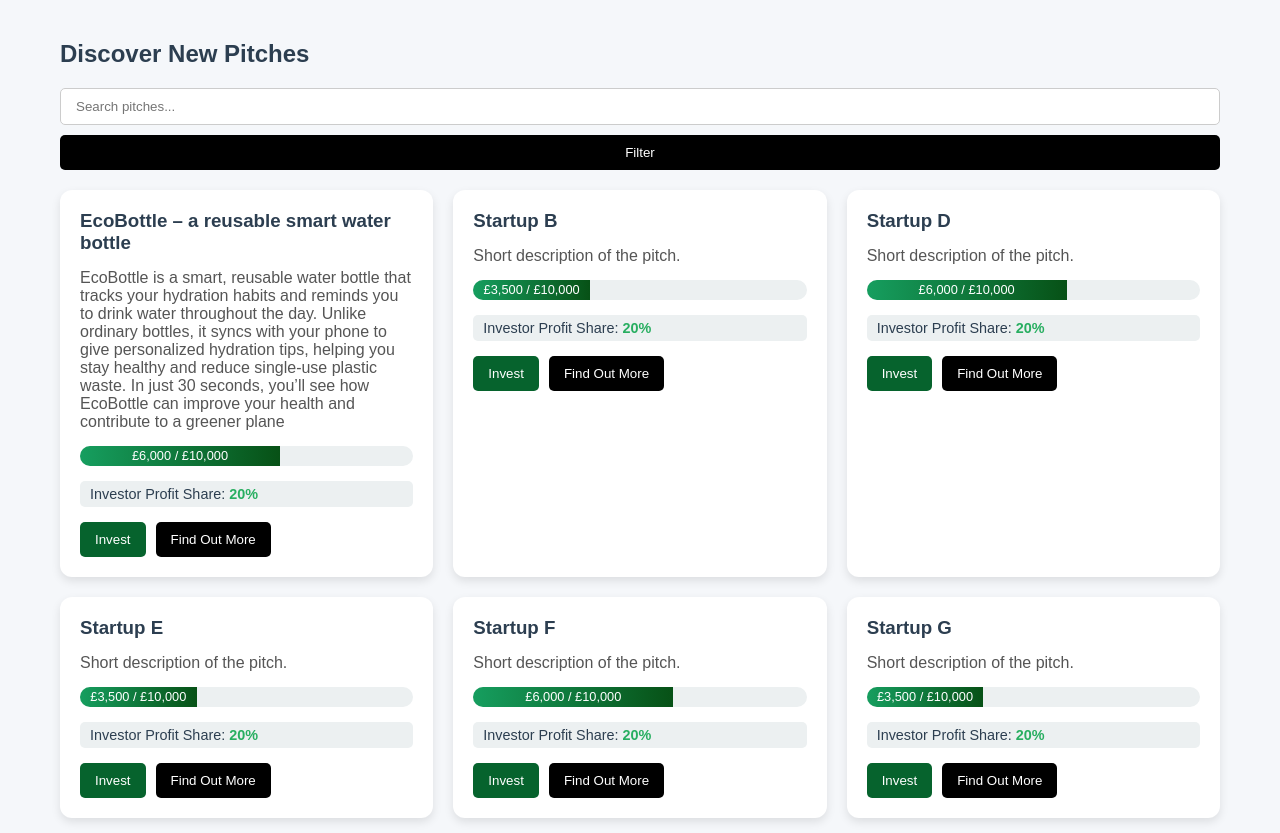
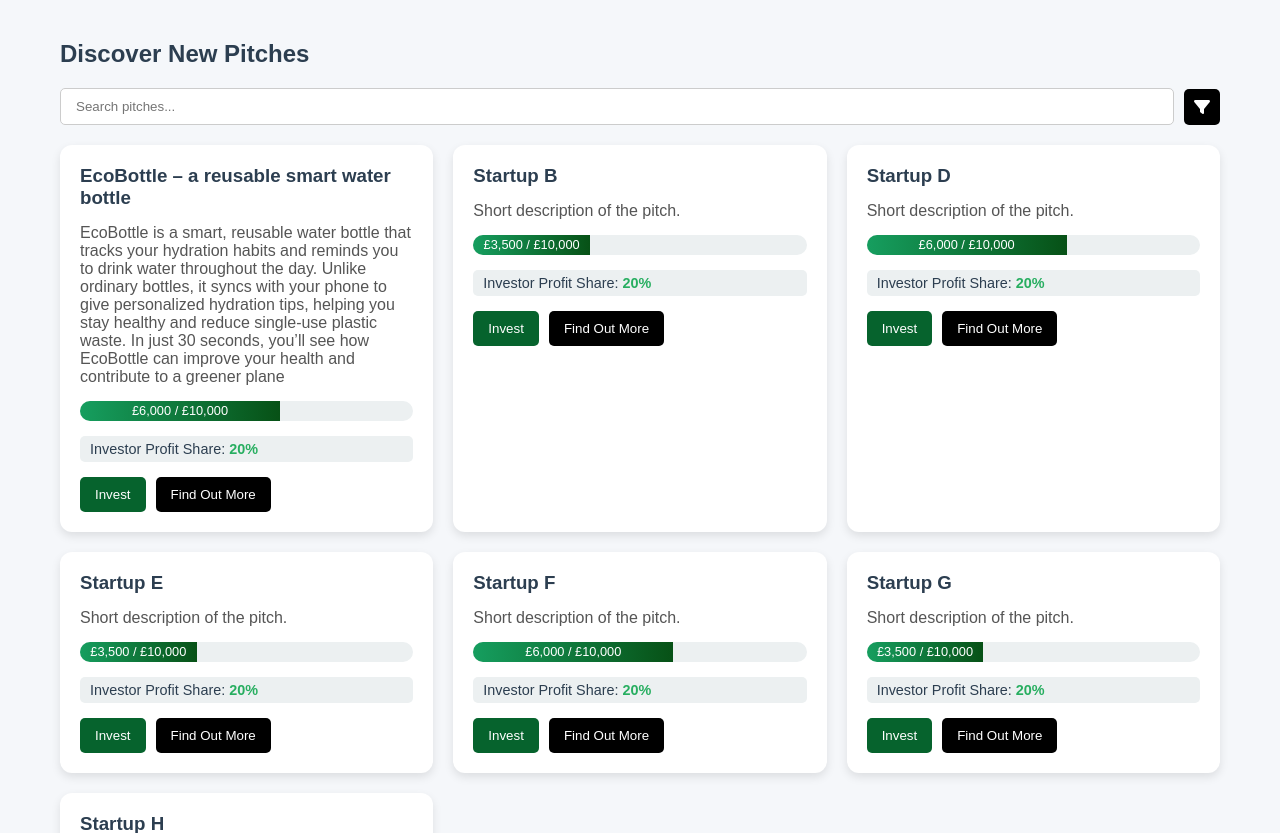
Before and after one commit to KingHazo/AC41004---Industrial-Team-Project, a PHP site: page /investor-portal-home.html in a window 1280 px wide. Shown: the top 833 px of the page. Run offline with PHP 8.4, Linux system fonts and the light colour scheme; some libraries are stand-ins or nearby versions.

Commit message:
added font awesome filter icon

```diff
--- a/investor-portal-home.css
+++ b/investor-portal-home.css
@@ -5,9 +5,11 @@
     font-family: 'Arial', sans-serif;
 }
 
-html, body {
+html,
+body {
     width: 100%;
-    overflow-x: hidden; /* prevents horizontal scroll */
+     /* prevents horizontal scroll */
+    overflow-x: hidden;
     background: #f5f7fa;
     color: #333;
 }
@@ -34,33 +36,36 @@ html, body {
 /* search/filter */
 .search-filter {
     display: flex;
-    flex-wrap: wrap; /* ensures responsive wrapping on mobile */
+    align-items: center;
     gap: 10px;
     margin-bottom: 20px;
 }
 
 .search-filter input {
-    flex: 1 1 100%;
-    min-width: 0;
+    flex: 1;
     padding: 10px 15px;
     border: 1px solid #ccc;
     border-radius: 5px;
 }
 
-.search-filter button {
-    flex: 1 1 auto;
-    padding: 10px 20px;
+.filter-btn {
+    background: #000;
     border: none;
-    background: #000000;
     color: #fff;
+    padding: 10px;
     border-radius: 5px;
     cursor: pointer;
+    display: flex;
+    align-items: center;
+    justify-content: center;
     transition: background 0.3s;
+    font-size: 16px;
 }
 
-.search-filter button:hover {
-    background: #3f89ba;
+.filter-btn:hover {
+    background: #162e3e;
 }
+
 
 /* pitch card grig styling */
 .pitches {
@@ -88,7 +93,7 @@ html, body {
     background: #fff;
     padding: 20px;
     border-radius: 12px;
-    box-shadow: 0 4px 10px rgba(0,0,0,0.1);
+    box-shadow: 0 4px 10px rgba(0, 0, 0, 0.1);
     display: flex;
     flex-direction: column;
     gap: 15px;
@@ -120,6 +125,7 @@ html, body {
     cursor: pointer;
     transition: background 0.3s;
 }
+
 .invest-btn:hover {
     background: #1e8449;
 }
@@ -133,6 +139,7 @@ html, body {
     cursor: pointer;
     transition: background 0.3s;
 }
+
 .more-btn:hover {
     background: #162e3e;
 }
--- a/investor-portal-home.html
+++ b/investor-portal-home.html
@@ -6,6 +6,8 @@
     <meta name="viewport" content="width=device-width, initial-scale=1.0">
     <title>Investor Portal Home</title>
     <link rel="stylesheet" href="investor-portal-home.css">
+    <script src="https://kit.fontawesome.com/004961d7c9.js" crossorigin="anonymous"></script>
+
 </head>
 
 <body>
@@ -15,8 +17,11 @@
         <h2>Discover New Pitches</h2>
         <div class="search-filter">
             <input type="text" placeholder="Search pitches...">
-            <button>Filter</button>
+            <button class="filter-btn" aria-label="Filter">
+                <i class="fa-solid fa-filter"></i>
+            </button>
         </div>
+
         <div class="pitches">
             <!-- dummy cards-->
             <div class="card">
@@ -93,7 +98,7 @@
                 <div class="profit-share">
                     Investor Profit Share: <strong>20%</strong>
                 </div>
-               <div class="card-buttons">
+                <div class="card-buttons">
                     <button class="invest-btn">Invest</button>
                     <button class="more-btn">Find Out More</button>
                 </div>
```
